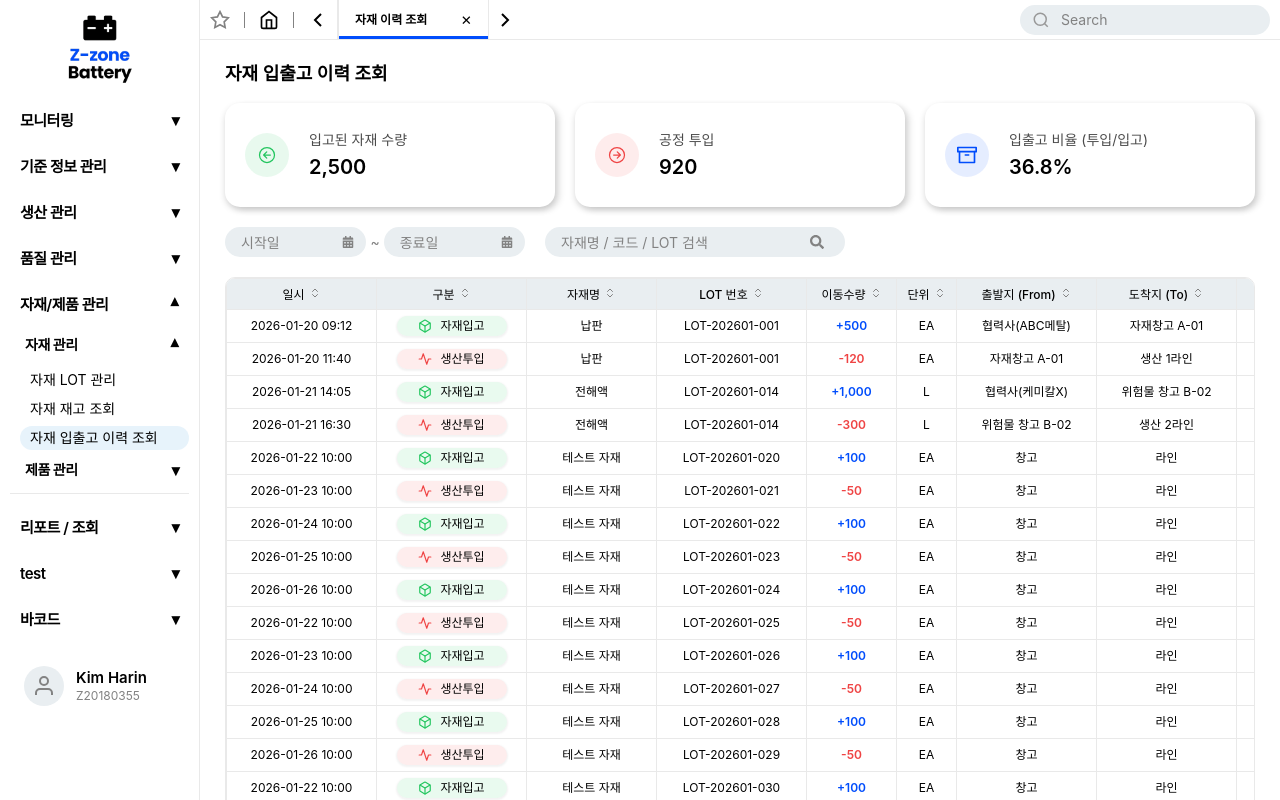
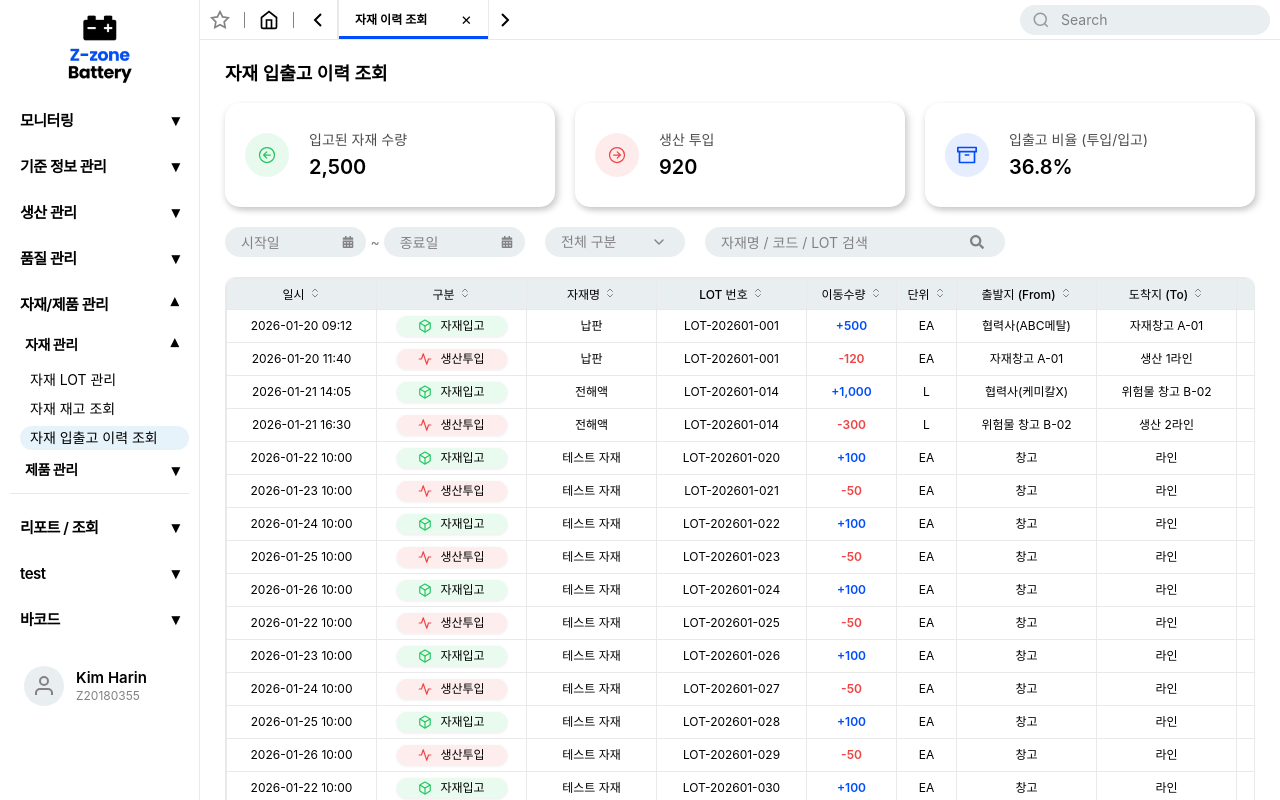
Before and after one commit to mes-team-2/React, a React (Create React App) app: page /mes/inventory/material-tx in a window 1280 px wide. Shown: the top 800 px of the page. Built offline with nearby package versions, Linux system fonts and the light colour scheme; sample sign-in values are in the browser's storage.

Commit message:
자재 입출고 이력 조회(MaterialLog.js) 페이지에 Progress.js 컴포넌트 적용

```diff
--- a/src/pages/master/MaterialLog.js
+++ b/src/pages/master/MaterialLog.js
@@ -8,12 +8,13 @@ import MaterialLogDetail from "./MaterialLogDetail";
 import SearchDate from "../../components/SearchDate";
 import Status from "../../components/Status";
 import Pagination from "../../components/Pagination";
+import SelectBar from "../../components/SelectBar";
 import {
   IoArrowForwardCircleOutline,
   IoArrowBackCircleOutline,
 } from "react-icons/io5";
 
-import { FiArchive, FiLogIn, FiLogOut, FiPieChart } from "react-icons/fi";
+import { FiArchive } from "react-icons/fi";
 
 const MATERIAL_LOGS = [
   {
@@ -101,11 +102,22 @@ export default function MaterialLog() {
   const [selected, setSelected] = useState(null);
   const [dateRange, setDateRange] = useState({ start: null, end: null }); // 날짜 검색상태
   const [sortConfig, setSortConfig] = useState({ key: null, direction: "asc" }); // 테이블 정렬 상태 관리
+
+  // 입출고 유형 필터 상태
+  const [typeFilter, setTypeFilter] = useState("ALL");
+
   // 페이지네이션 상태
   const [page, setPage] = useState(1);
   const itemsPerPage = 20; // 한 페이지당 20개
 
-  // 필터 로직 (키워드 + 날짜)
+  // SelectBar 옵션 정의
+  const LOG_TYPE_OPTIONS = [
+    { value: "ALL", label: "전체 구분" },
+    { value: "IN", label: "자재입고" },
+    { value: "USE", label: "생산투입" },
+  ];
+
+  // 필터 로직 (키워드 + 날짜 + 유형)
   const filtered = useMemo(() => {
     return rows.filter((r) => {
       // 키워드 검색
@@ -120,7 +132,7 @@ export default function MaterialLog() {
       let matchesDate = true;
       if (r.occurredAt) {
         const logDate = new Date(r.occurredAt);
-        logDate.setHours(0, 0, 0, 0); // 시간 초기화
+        logDate.setHours(0, 0, 0, 0);
 
         if (dateRange.start) {
           const startDate = new Date(dateRange.start);
@@ -135,11 +147,14 @@ export default function MaterialLog() {
         }
       }
 
-      return matchesKeyword && matchesDate;
+      // [추가] 유형 필터 (IN / USE)
+      const matchesType = typeFilter === "ALL" || r.type === typeFilter;
+
+      return matchesKeyword && matchesDate && matchesType;
     });
-  }, [rows, keyword, dateRange]);
+  }, [rows, keyword, dateRange, typeFilter]);
 
-  // 정렬 로직 (필터링된 데이터를 정렬)
+  // 정렬 로직
   const sortedRows = useMemo(() => {
     let sortableItems = [...filtered];
     if (sortConfig.key !== null) {
@@ -147,21 +162,15 @@ export default function MaterialLog() {
         let aValue = a[sortConfig.key];
         let bValue = b[sortConfig.key];
 
-        // 숫자일 경우 비교 처리 (문자열 숫자가 있다면 Number() 변환 필요)
         if (typeof aValue === 'number' && typeof bValue === 'number') {
-          // 그대로 비교
+          // 숫자 비교
         } else {
-          // 문자열 비교
           aValue = String(aValue);
           bValue = String(bValue);
         }
 
-        if (aValue < bValue) {
-          return sortConfig.direction === "asc" ? -1 : 1;
-        }
-        if (aValue > bValue) {
-          return sortConfig.direction === "asc" ? 1 : -1;
-        }
+        if (aValue < bValue) return sortConfig.direction === "asc" ? -1 : 1;
+        if (aValue > bValue) return sortConfig.direction === "asc" ? 1 : -1;
         return 0;
       });
     }
@@ -177,23 +186,19 @@ export default function MaterialLog() {
   // 총 페이지 수 계산
   const totalPages = Math.ceil(sortedRows.length / itemsPerPage);
 
-  // Summary 계산
   const summary = useMemo(() => {
+    // 현재 검색 결과(filtered) 기준으로 통계를 냄
     const targetData = filtered;
     const total = targetData.length;
 
-    // 입고 수량
     const inQty = targetData
       .filter((r) => r.type === "IN")
       .reduce((a, b) => a + b.qty, 0);
 
-    // 출고/투입 수량
     const outUseQty = targetData
       .filter((r) => r.type !== "IN")
       .reduce((a, b) => a + Math.abs(b.qty), 0);
 
-    // [계산] 입출고 비율 (투입 / 입고 * 100)
-    // 입고가 0일 경우 0% 처리하여 에러 방지
     const rate = inQty === 0 ? 0 : ((outUseQty / inQty) * 100).toFixed(1);
 
     return { total, inQty, outUseQty, rate };
@@ -271,7 +276,7 @@ export default function MaterialLog() {
         />
         <SummaryCard
           icon={<IoArrowForwardCircleOutline />}
-          label="공정 투입"
+          label="생산 투입"
           value={summary.outUseQty.toLocaleString()}
           color="var(--error)"
         />
@@ -285,6 +290,16 @@ export default function MaterialLog() {
 
       <FilterBar>
         <SearchDate width="m" onChange={handleDateChange} placeholder="일자 검색" />
+        <SelectBar
+          width="140px"
+          options={LOG_TYPE_OPTIONS}
+          value={typeFilter}
+          onChange={(e) => {
+            setTypeFilter(e.target.value);
+            setPage(1);
+          }}
+          placeholder="구분 선택"
+        />
         <SearchBar
           width="l"
           placeholder="자재명 / 코드 / LOT 검색"
```
